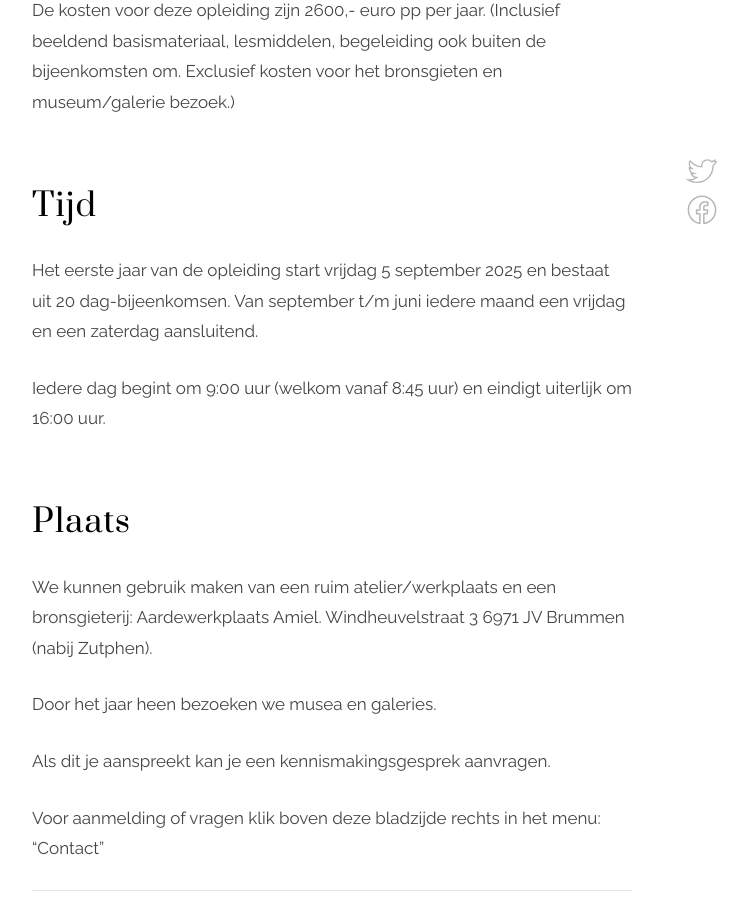
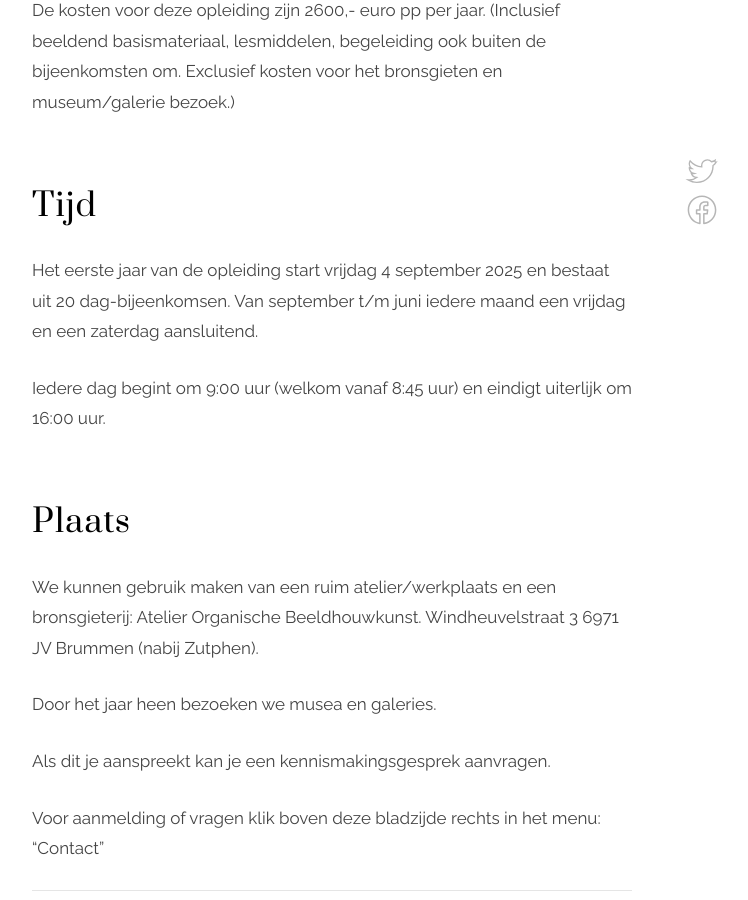
Before and after one commit to feicohajonides2020/feicohajonides2020.github.io, a Jekyll site: the page built from _posts/2019-09-03- Opleiding Organische Beeldhouwkunst.md, in a window 1280 px wide and 900 px high, scrolled down 3122 px. Shown: the whole window, without its empty margins (308-1056 px from the left). Built offline with Jekyll 4.4.1, drawn with Linux system fonts in a browser that asks for light colours; some of the changed text lies outside the part shown.

Commit message:
Update 2019-09-03- Opleiding Organische Beeldhouwkunst.md

```diff
--- a/_posts/2019-09-03- Opleiding Organische Beeldhouwkunst.md
+++ b/_posts/2019-09-03- Opleiding Organische Beeldhouwkunst.md
@@ -10,7 +10,7 @@
 
 
 
-Vrijdag 5 september 2025 start een nieuwe opleidingsgroep Organische beeldhouwkunst in de Aardewerkplaats (Brummen). Met Feico Hajonides als initiatiefnemer en docent.
+Vrijdag 4september 2026 start een nieuwe opleidingsgroep Organische beeldhouwkunst in de Aardewerkplaats (Brummen). Met Feico Hajonides als initiatiefnemer en docent.
 
 We beginnen met een introductie jaar. In dit jaar worden je handvaten aangeboden om de eigen talenten en mogelijkheden in deze levende kunstvorm te onderzoeken en verder te ontwikkelen. In deze opleiding van in totaal drie jaar willen we een beeldhouwkunst uitwerken die past in de huidige tijd. Een beeldhouwkunst waarin niet louter het zichtbare het uitgangspunt is, maar waarin ook het onzichtbare (de ziele- en geestelijke wereld) het motief is waar vanuit er gewerkt wordt. Kortom een beeldhouwkunst waarin het gaat om jouw vormen waarin jouw verhaal zich uitspreken kan.
 
@@ -47,14 +47,14 @@
 
 ## Tijd
 
-Het eerste jaar van de opleiding start vrijdag 5 september 2025 en bestaat uit 20 dag-bijeenkomsen. Van september t/m juni iedere maand een vrijdag en een zaterdag aansluitend.
+Het eerste jaar van de opleiding start vrijdag 4 september 2025 en bestaat uit 20 dag-bijeenkomsen. Van september t/m juni iedere maand een vrijdag en een zaterdag aansluitend.
 
 Iedere dag begint om 9:00 uur (welkom vanaf 8:45 uur) en eindigt uiterlijk om 16:00 uur.
 
 ## Plaats
 
 We kunnen gebruik maken van een ruim atelier/werkplaats  en een bronsgieterij:
-Aardewerkplaats Amiel.
+Atelier Organische Beeldhouwkunst.
 Windheuvelstraat 3
 6971 JV Brummen (nabij Zutphen).
 
```
